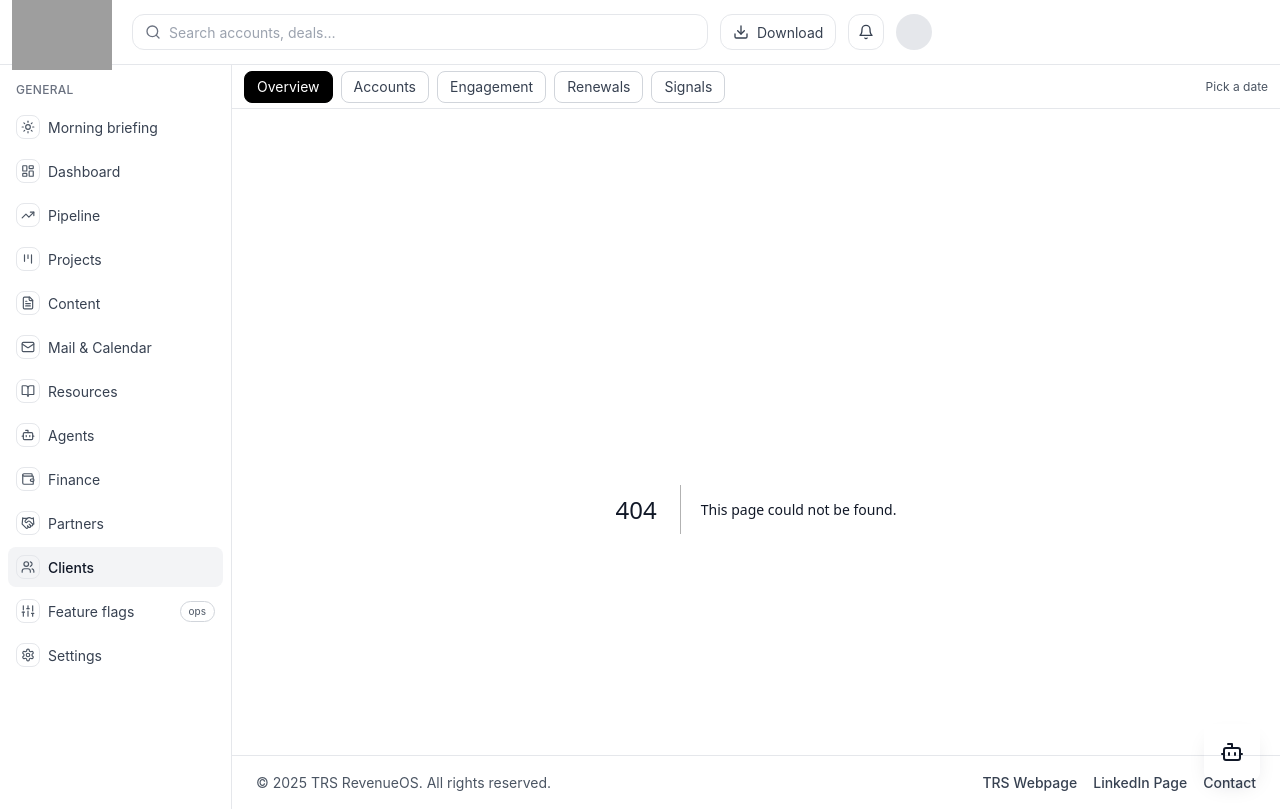
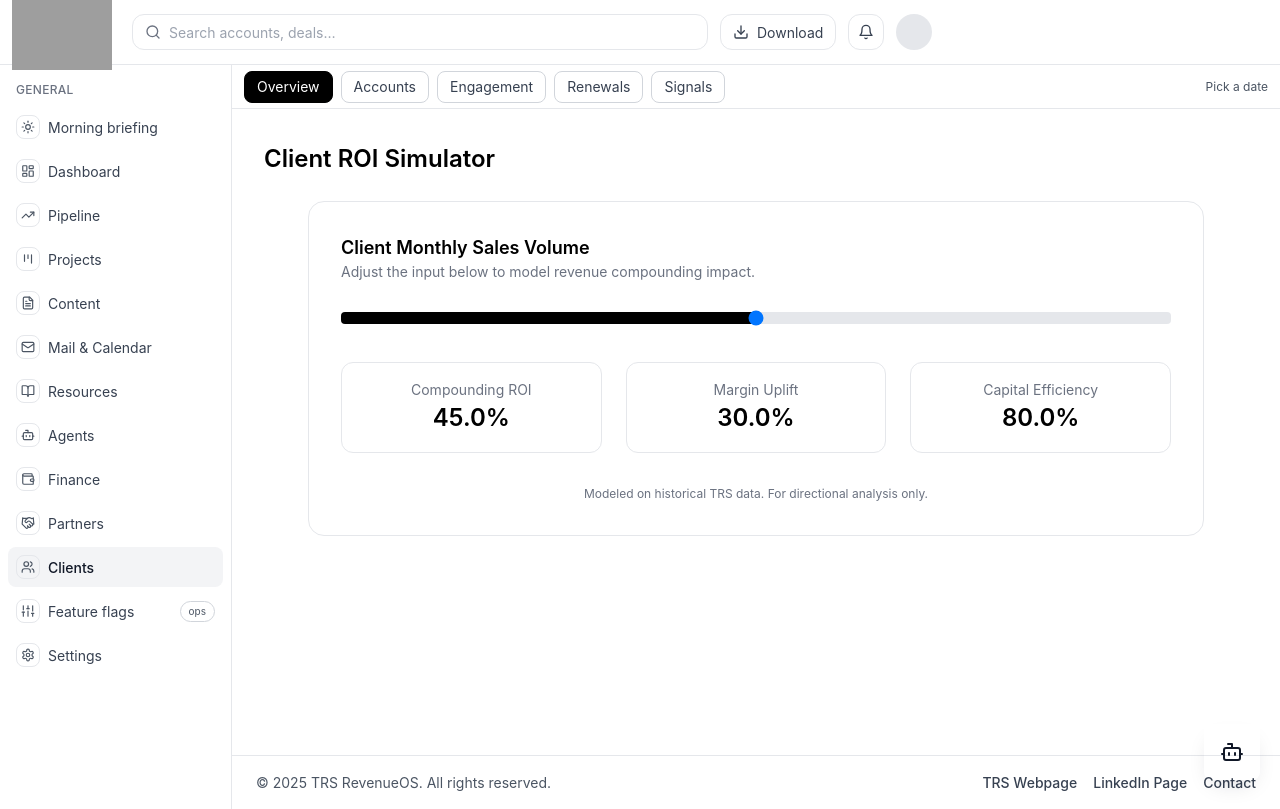
Before and after one commit to jayburgessjr/trsrevos, a Next.js app: page /clients/1/roi in a window 1280 px wide. Before the commit this address had no page. Built offline with nearby package versions, Linux system fonts and the light colour scheme; grey boxes are pictures that could not be loaded.

Commit message:
feat: add revenue simulator to key modules

```diff
--- /dev/null
+++ b/app/clients/[id]/roi/page.tsx
@@ -0,0 +1,16 @@
+import { TRSRevenueSimulator } from "@/components/ui/trs-revenue-simulator";
+
+export default function ClientROISimulatorPage() {
+  return (
+    <main className="min-h-screen bg-white p-8">
+      <h1 className="mb-6 text-2xl font-semibold text-black">
+        Client ROI Simulator
+      </h1>
+      <TRSRevenueSimulator
+        label="Client Monthly Sales Volume"
+        metric="Revenue Compounding"
+        unit="%"
+      />
+    </main>
+  );
+}
--- /dev/null
+++ b/app/dashboard/forecast/page.tsx
@@ -0,0 +1,16 @@
+import { TRSRevenueSimulator } from "@/components/ui/trs-revenue-simulator";
+
+export default function ForecastDashboardSimulatorPage() {
+  return (
+    <main className="min-h-screen bg-white p-8">
+      <h1 className="mb-6 text-2xl font-semibold text-black">
+        Forecast Simulator
+      </h1>
+      <TRSRevenueSimulator
+        label="Quarterly Revenue Growth"
+        metric="Forecast Accuracy"
+        unit="%"
+      />
+    </main>
+  );
+}
--- /dev/null
+++ b/app/ops/comp-model/page.tsx
@@ -0,0 +1,16 @@
+import { TRSRevenueSimulator } from "@/components/ui/trs-revenue-simulator";
+
+export default function CompensationModelSimulatorPage() {
+  return (
+    <main className="min-h-screen bg-white p-8">
+      <h1 className="mb-6 text-2xl font-semibold text-black">
+        Compensation Modeling
+      </h1>
+      <TRSRevenueSimulator
+        label="Revenue Target"
+        metric="Payout Efficiency"
+        unit="%"
+      />
+    </main>
+  );
+}
--- /dev/null
+++ b/app/projects/[id]/allocation/page.tsx
@@ -0,0 +1,16 @@
+import { TRSRevenueSimulator } from "@/components/ui/trs-revenue-simulator";
+
+export default function ProjectAllocationROISimulatorPage() {
+  return (
+    <main className="min-h-screen bg-white p-8">
+      <h1 className="mb-6 text-2xl font-semibold text-black">
+        Project Allocation ROI
+      </h1>
+      <TRSRevenueSimulator
+        label="Team Hours Allocated"
+        metric="Operational Yield"
+        unit="%"
+      />
+    </main>
+  );
+}
--- /dev/null
+++ b/components/ui/trs-revenue-simulator.tsx
@@ -0,0 +1,85 @@
+"use client";
+
+import React, { useState } from "react";
+import { cn } from "@/lib/utils";
+
+type TRSRevenueSimulatorProps = {
+  label?: string;
+  metric?: string;
+  unit?: string;
+  className?: string;
+};
+
+export const TRSRevenueSimulator: React.FC<TRSRevenueSimulatorProps> = ({
+  label = "Monthly Revenue",
+  metric = "Revenue Growth",
+  unit = "%",
+  className,
+}) => {
+  const [value, setValue] = useState(50);
+
+  const roi = Math.min(5 + value * 0.8, 250).toFixed(1);
+  const marginGain = Math.min(value * 0.6, 180).toFixed(1);
+  const efficiency = Math.min(70 + value * 0.2, 100).toFixed(1);
+
+  return (
+    <section
+      className={cn(
+        "w-full max-w-4xl mx-auto rounded-xl border border-gray-200 bg-white p-8",
+        className,
+      )}
+    >
+      <div className="mb-6">
+        <h2 className="text-lg font-semibold text-black">{label}</h2>
+        <p className="text-sm text-gray-500">
+          Adjust the input below to model {metric.toLowerCase()} impact.
+        </p>
+      </div>
+
+      <div className="mb-8">
+        <input
+          type="range"
+          min={0}
+          max={100}
+          step={1}
+          value={value}
+          onChange={(event) => setValue(Number(event.target.value))}
+          className="w-full appearance-none h-3 rounded bg-gray-200"
+          style={{
+            background: `linear-gradient(to right, black 0%, black ${
+              (value / 100) * 100
+            }%, #E5E7EB ${(value / 100) * 100}%, #E5E7EB 100%)`,
+          }}
+        />
+      </div>
+
+      <div className="grid grid-cols-1 gap-6 text-center sm:grid-cols-3">
+        <div className="rounded-lg border border-gray-200 p-4">
+          <div className="text-sm text-gray-500">Compounding ROI</div>
+          <div className="text-2xl font-semibold text-black">
+            {roi}
+            {unit}
+          </div>
+        </div>
+        <div className="rounded-lg border border-gray-200 p-4">
+          <div className="text-sm text-gray-500">Margin Uplift</div>
+          <div className="text-2xl font-semibold text-black">
+            {marginGain}
+            {unit}
+          </div>
+        </div>
+        <div className="rounded-lg border border-gray-200 p-4">
+          <div className="text-sm text-gray-500">Capital Efficiency</div>
+          <div className="text-2xl font-semibold text-black">
+            {efficiency}
+            {unit}
+          </div>
+        </div>
+      </div>
+
+      <div className="mt-8 text-center text-xs text-gray-500">
+        Modeled on historical TRS data. For directional analysis only.
+      </div>
+    </section>
+  );
+};
```
